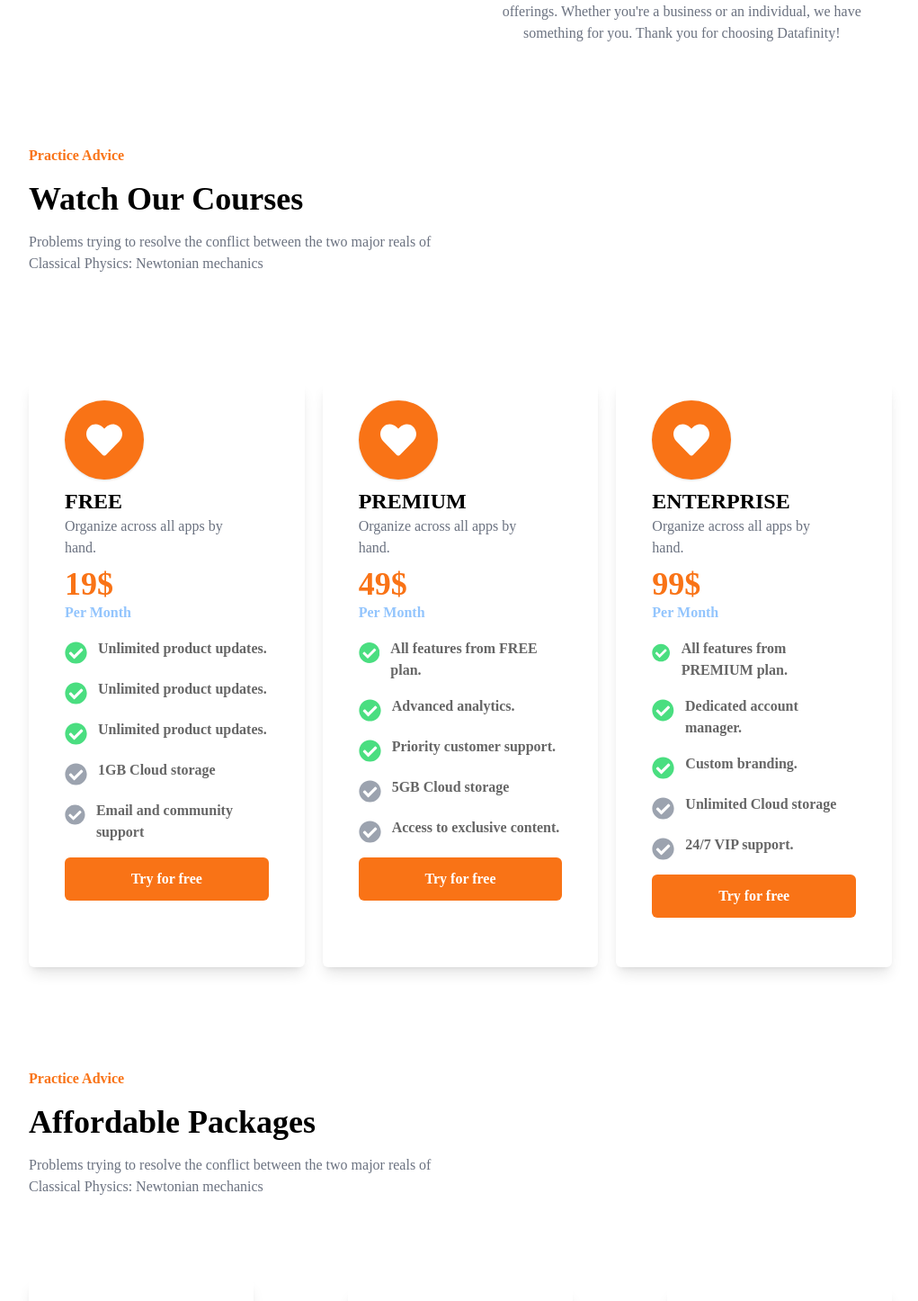
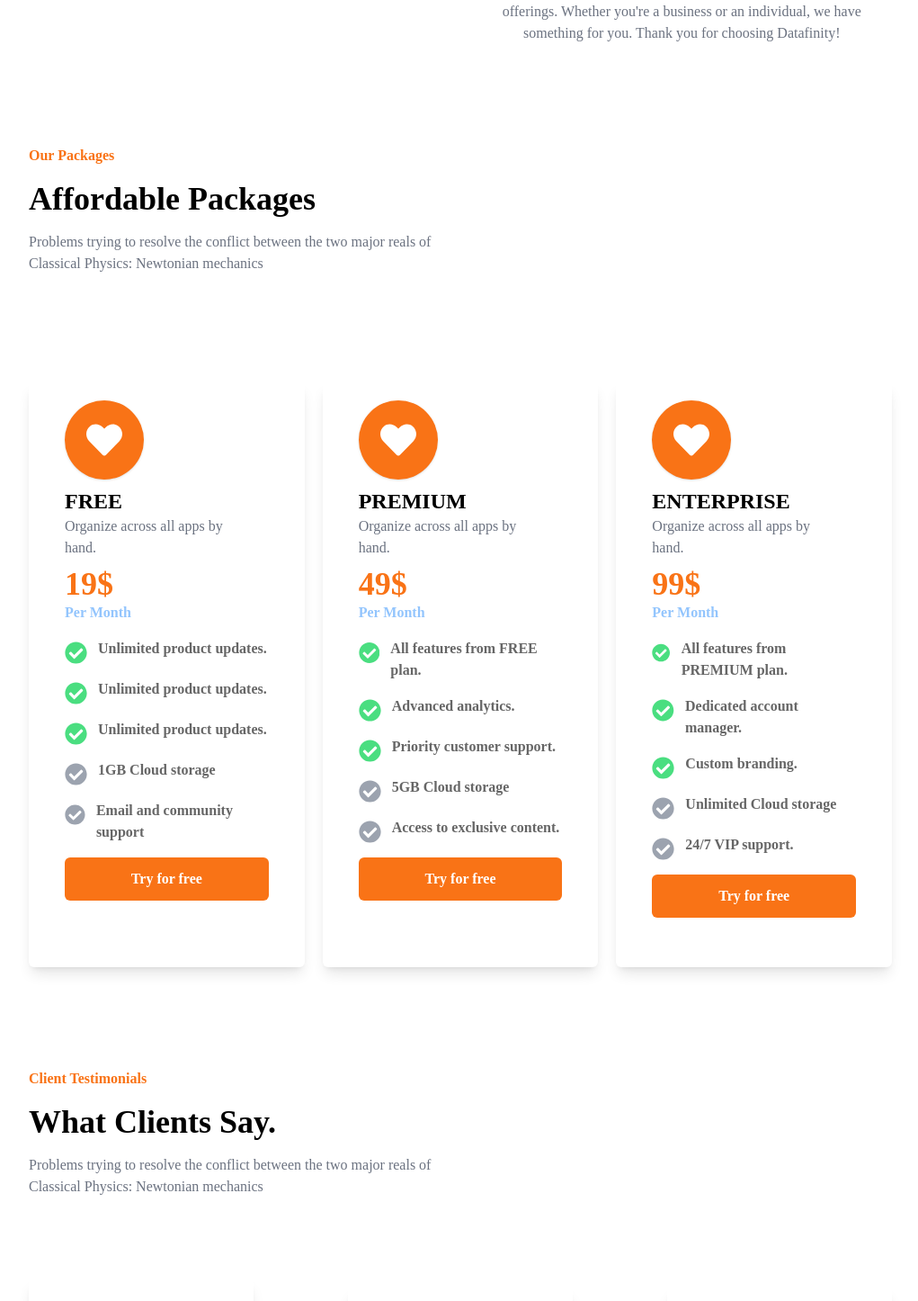
Before and after one commit to SONICE-ENCHIL/-Datafinity, a React (Create React App) app: page / in a window 1280 px wide. Shown: the part 1747-3193 px from the top of the page at 90% size, without its empty margins (128-1149 px from the left). Built offline with nearby package versions, Linux system fonts and the light colour scheme.

Commit message:
change pricing section header

```diff
--- a/src/components/Testimonials.jsx
+++ b/src/components/Testimonials.jsx
@@ -8,8 +8,8 @@ import profile3 from '../public/profile3.png';
 function Testimonials() {
   return (
     <div className="p-4 md:px-20 lg:px-40">
-      <h3 className="text-orange-500 text-center sm:text-left font-semibold">Practice Advice</h3>
-      <h2 className="text-black text-2xl md:text-4xl font-bold mt-4 text-center sm:text-left">Affordable Packages</h2>
+      <h3 className="text-orange-500 text-center sm:text-left font-semibold">Client Testimonials</h3>
+      <h2 className="text-black text-2xl md:text-4xl font-bold mt-4 text-center sm:text-left">What Clients Say.</h2>
       <p className="text-gray-500 mt-4 text-center sm:text-left max-w-md">
         Problems trying to resolve the conflict between the two major reals of Classical Physics: Newtonian mechanics
       </p>
--- a/src/components/WatchCourses.js
+++ b/src/components/WatchCourses.js
@@ -40,8 +40,8 @@ const cardData = [
 function Cards() {
   return (
     <div className="p-4 md:px-20 lg:px-40 my-10">
-      <h3 className="text-orange-500 text-center sm:text-left font-semibold">Practice Advice</h3>
-      <h2 className="text-black text-2xl md:text-4xl font-bold mt-4 text-center sm:text-left">Watch Our Courses</h2>
+      <h3 className="text-orange-500 text-center sm:text-left font-semibold">Our Packages</h3>
+      <h2 className="text-black text-2xl md:text-4xl font-bold mt-4 text-center sm:text-left">Affordable Packages</h2>
       <p className="text-gray-500 mt-4 text-center sm:text-left max-w-md">
         Problems trying to resolve the conflict between the two major reals of Classical Physics: Newtonian mechanics
       </p>
```
